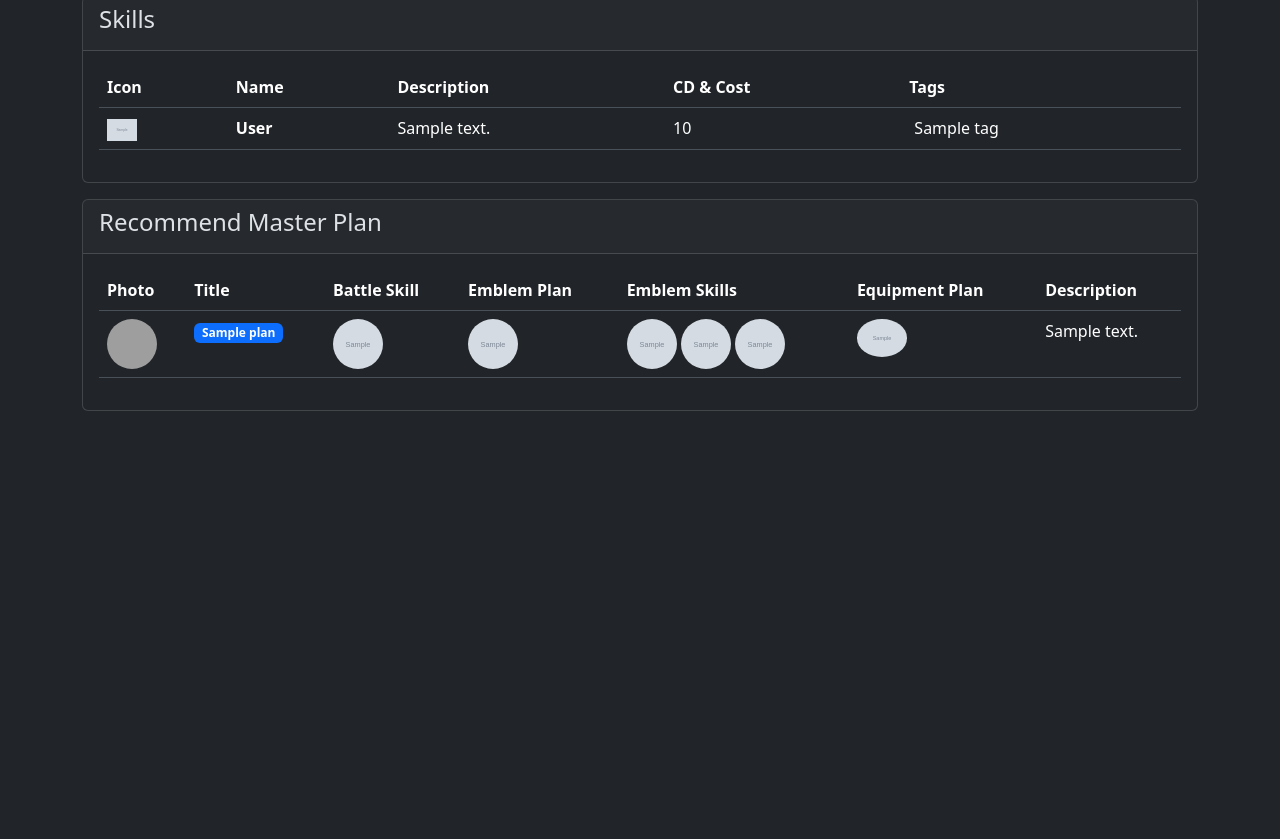
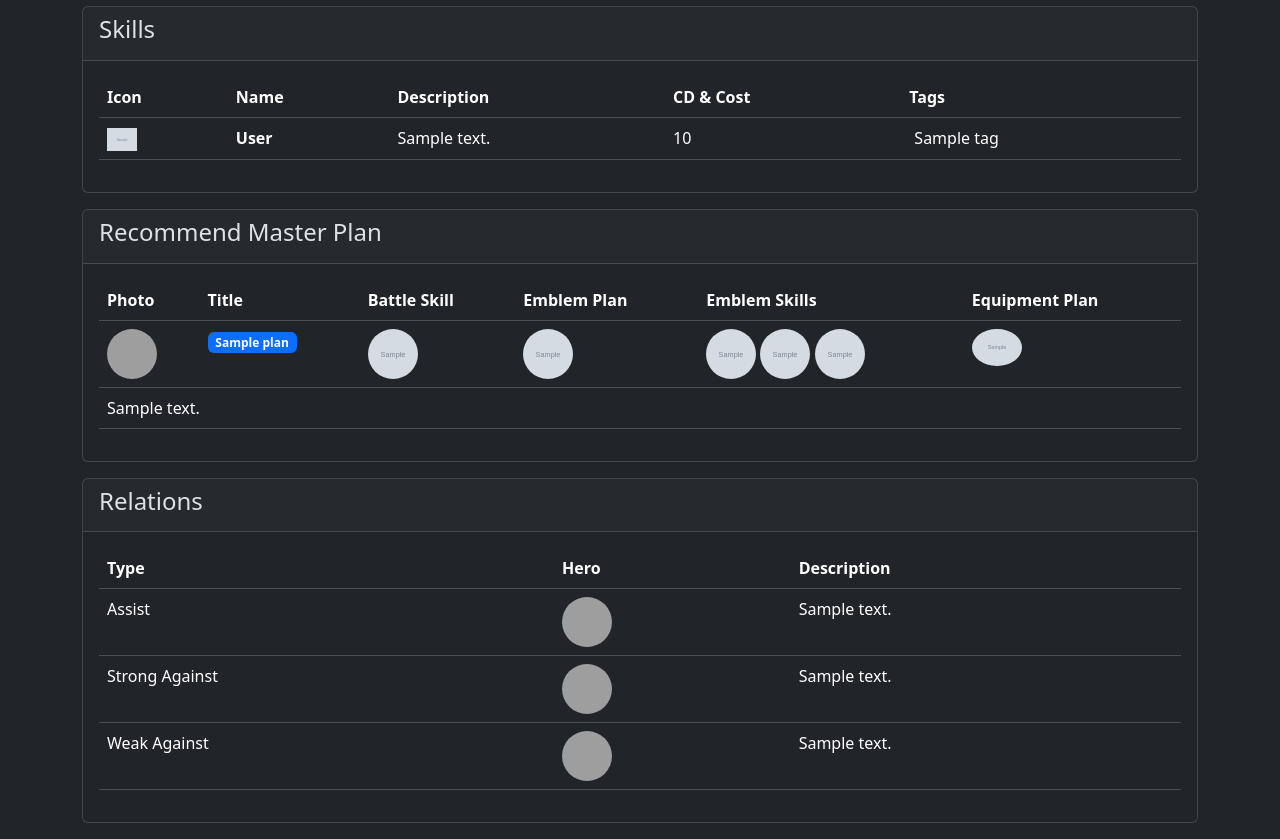
Before and after one commit to ridwaanhall/api-mobilelegends, a Django app: template mlbb_web/templates/mlbb_web/hero-detail.html in a window 1280 px wide. Shown: the part 356-1195 px from the top of the page. Before the commit the page ends 767 px from the top, so only its background shows below. Run offline with Django 4.2, Linux system fonts and the light colour scheme; the template is opened without the code that fills it: most values are stand-ins (such as "Sample title", 1, 10 or a date in 2020); grey boxes marked "Sample" are stand-in pictures; grey boxes are pictures that could not be loaded.

Commit message:
Enhance hero detail view with additional information and improved layout

```diff
--- a/mlbb_web/templates/mlbb_web/hero-detail.html
+++ b/mlbb_web/templates/mlbb_web/hero-detail.html
@@ -2,14 +2,57 @@
 
 {% block content %}
 <h1>Hero Detail</h1>
-<div class="card mb-3">
-    <div class="row g-0">
-        <div class="col-md-4">
-            <img src="https://wsrv.nl/?url={{ data.hero.data.head }}&w=100&h=100" class="img-fluid rounded-start" alt="{{ data.hero.data.name }}">
-        </div>
-        <div class="col-md-8">
+<div class="row">
+    <div class="col-md-3">
+        <div class="card mb-3">
+            <img src="https://wsrv.nl/?url={{ data.head_big }}" class="card-img-top" alt="{{ data.hero.data.name }}">
             <div class="card-body">
                 <h5 class="card-title">{{ data.hero.data.name }}</h5>
+                <p class="card-text">{{ data.hero.data.story }}</p>
+            </div>
+        </div>
+    </div>
+    <div class="col-md-9">
+        <div class="card mb-3">
+            <div class="card-header">
+                <h4>Basic Info</h4>
+            </div>
+            <div class="card-body">
+                <table class="table table-hover">
+                    <tbody>
+                        <tr>
+                            <td>Role</td>
+                            <td>
+                                {% for role in data.hero.data.sortid %}
+                                    <img src="{{ role.data.sort_icon }}" alt="{{ role.data.sort_title }}" width="30" height="30">
+                                    {{ role.data.sort_title }}{% if not forloop.last %}, {% endif %}
+                                {% endfor %}
+                            </td>
+                            </td>
+                        </tr>
+                        <tr>
+                            <td>Lane</td>
+                            <td>
+                                {% for lane in data.hero.data.roadsort %}
+                                    <img src="{{ lane.data.road_sort_icon }}" alt="{{ lane.data.road_sort_title }}" width="40" height="40">
+                                    {{ lane.data.road_sort_title }}{% if not forloop.last %}, {% endif %}
+                                {% endfor %}
+                            </td>
+                        </tr>
+                        <tr>
+                            <td>Specialty</td>
+                            <td>
+                                {% for specialty in data.hero.data.speciality %}
+                                    <span class="badge {% if forloop.counter|divisibleby:2 %}text-bg-primary{% else %}text-bg-secondary{% endif %}">{{ specialty }}</span>{% if not forloop.last %} {% endif %}
+                                {% endfor %}
+                            </td>
+                        </tr>
+                        <tr>
+                            <td>Difficulty</td>
+                            <td>{{ data.hero.data.difficulty }}</td>
+                        </tr>
+                    </tbody>
+                </table>
             </div>
         </div>
     </div>
@@ -63,7 +106,7 @@
                     <th>Emblem Plan</th>
                     <th>Emblem Skills</th>
                     <th>Equipment Plan</th>
-                    <th>Description</th>
+                    {% comment %} <th>Description</th> {% endcomment %}
                 </tr>
             </thead>
             <tbody>
@@ -89,16 +132,66 @@
                         <img src="{{ equipment.equipicon }}" alt="{{ equipment.equipname }}" class="img-fluid rounded-circle" width="50" height="50" data-bs-toggle="tooltip" data-bs-placement="top" title="{{ equipment.equipname }}">
                         {% endfor %}
                     </td>
-                    <td>{{ plan.description }}</td>
+                    {% comment %} <td>{{ plan.description }}</td> {% endcomment %}
                 </tr>
-                {% comment %} <tr>
+                <tr>
                     <td colspan="6">
                         {{ plan.description }}
                     </td>
-                </tr> {% endcomment %}
+                </tr>
                 {% endfor %}
             </tbody>
         </table>
     </div>
 </div>
+
+<div class="card mb-3">
+    <div class="card-header">
+        <h4>Relations</h4>
+    </div>
+    <div class="card-body">
+        <table class="table table-hover">
+            <thead>
+                <tr>
+                    <th>Type</th>
+                    <th>Hero</th>
+                    <th>Description</th>
+                </tr>
+            </thead>
+            <tbody>
+                <tr>
+                    <td>Assist</td>
+                    <td>
+                        {% for hero in data.relation.assist.target_hero %}
+                            <img src="{{ hero.data.head }}" alt="{{ hero.data.name }}" class="rounded-circle" width="50" height="50" data-bs-toggle="tooltip" data-bs-placement="top" title="{{ hero.data.name }}">
+                        {% endfor %}
+                    </td>
+                    <td>{{ data.relation.assist.desc }}</td>
+                </tr>
+                <tr>
+                    <td>Strong Against</td>
+                    <td>
+                        {% for hero in data.relation.strong.target_hero %}
+                            <img src="{{ hero.data.head }}" alt="{{ hero.data.name }}" class="rounded-circle" width="50" height="50" data-bs-toggle="tooltip" data-bs-placement="top" title="{{ hero.data.name }}">
+                        {% endfor %}
+                    </td>
+                    <td>{{ data.relation.strong.desc }}</td>
+                </tr>
+                <tr>
+                    <td>Weak Against</td>
+                    <td>
+                        {% if data.relation.weak %}
+                            {% for hero in data.relation.weak.target_hero %}
+                                <img src="{{ hero.data.head }}" alt="{{ hero.data.name }}" class="rounded-circle" width="50" height="50" data-bs-toggle="tooltip" data-bs-placement="top" title="{{ hero.data.name }}">
+                            {% endfor %}
+                        {% else %}
+                            No data available
+                        {% endif %}
+                    </td>
+                    <td>{{ data.relation.weak.desc }}</td>
+                </tr>
+            </tbody>
+        </table>
+    </div>
+</div>
 {% endblock %}
```
